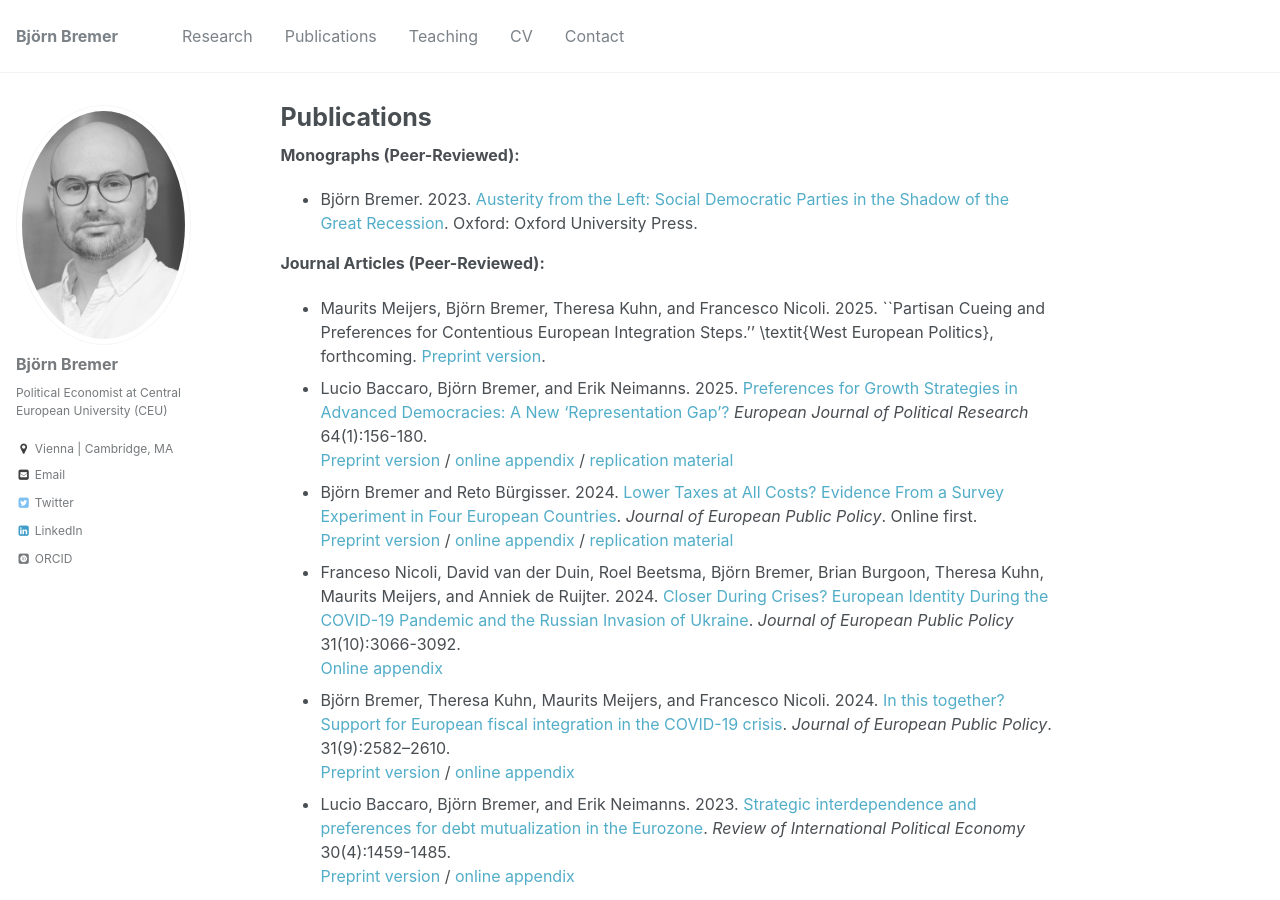
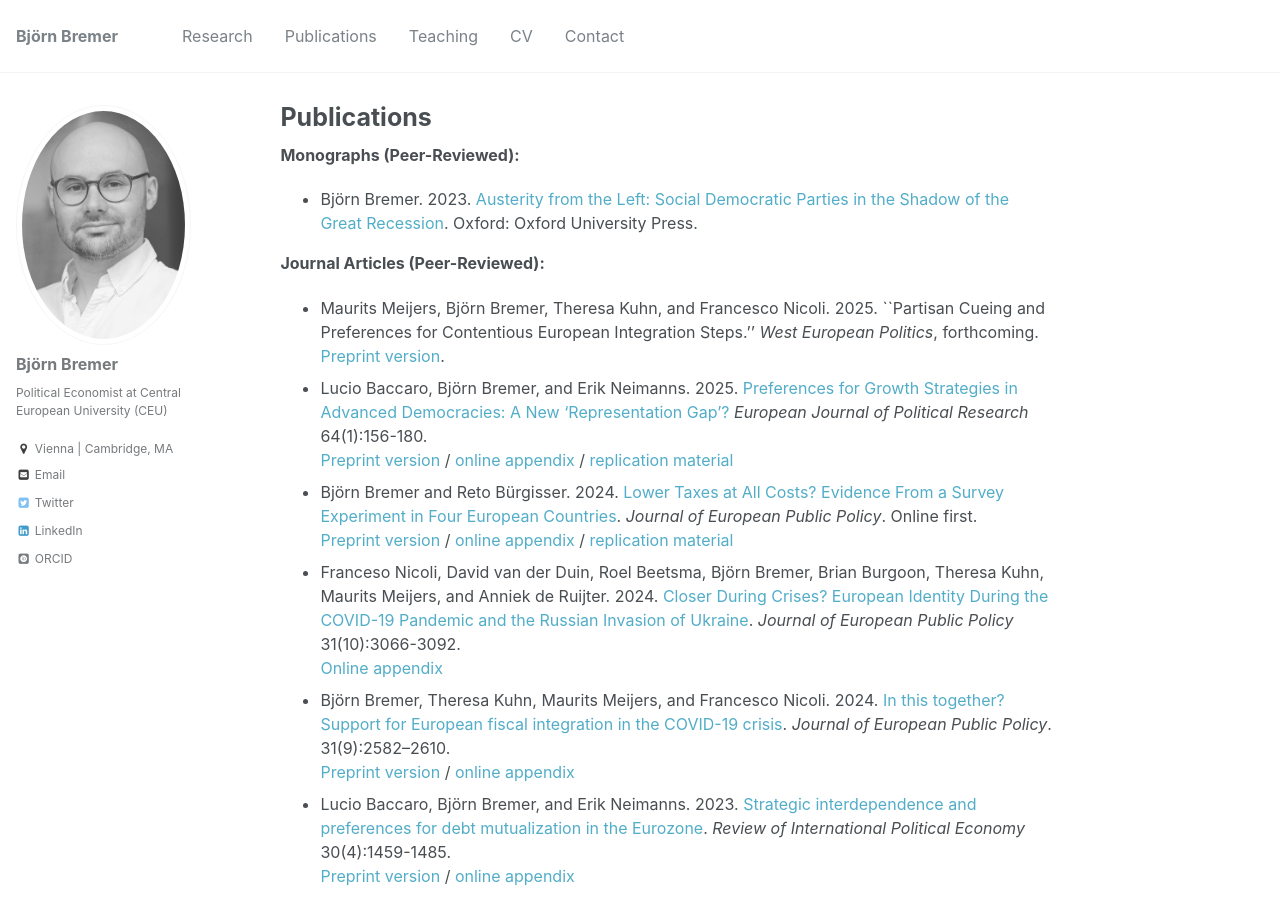
Before and after one commit to bjoernbremer/bjoernbremer.github.io, a Jekyll site: the page built from _pages/publications.md, in a window 1280 px wide and 900 px high. Built offline with Jekyll 4.4.1, drawn with Linux system fonts in a browser that asks for light colours; some web fonts are replaced.

Commit message:
Update publications.md

```diff
--- a/_pages/publications.md
+++ b/_pages/publications.md
@@ -10,7 +10,7 @@ author_profile: true
 * Björn Bremer. 2023. [Austerity from the Left: Social Democratic Parties in the Shadow of the Great Recession](https://global.oup.com/academic/product/austerity-from-the-left-9780192872210?facet_narrowbyprice_facet=50to100&lang=en&cc=mv#). Oxford: Oxford University Press.
 
 **Journal Articles (Peer-Reviewed):**
-* Maurits Meijers, Björn Bremer, Theresa Kuhn, and Francesco Nicoli. 2025. ``Partisan Cueing and Preferences for Contentious European Integration Steps.'' \textit{West European Politics}, forthcoming. [Preprint version](https://doi.org/10.31235/osf.io/bmf5e).
+* Maurits Meijers, Björn Bremer, Theresa Kuhn, and Francesco Nicoli. 2025. ``Partisan Cueing and Preferences for Contentious European Integration Steps.'' *West European Politics*, forthcoming. [Preprint version](https://doi.org/10.31235/osf.io/bmf5e).
 * Lucio Baccaro, Björn Bremer, and Erik Neimanns. 2025. [Preferences for Growth Strategies in Advanced Democracies: A New 'Representation Gap'?](https://doi.org/10.1111/1475-6765.12686) *European Journal of Political Research* 64(1):156-180. <br/>
 [Preprint version](https://pure.mpg.de/pubman/item/item_3528109_3/component/file_3528110/mpifg_dp23_4.pdf?mode=download) / [online appendix](https://ejpr.onlinelibrary.wiley.com/action/downloadSupplement?doi=10.1111%2F1475-6765.12686&file=ejpr12686-sup-0001-Appendix.pdf) / [replication material](https://ejpr.onlinelibrary.wiley.com/action/downloadSupplement?doi=10.1111%2F1475-6765.12686&file=ejpr12686-sup-0002-Replication.zip)
 * Björn Bremer and Reto Bürgisser. 2024. [Lower Taxes at All Costs? Evidence From a Survey Experiment in Four European Countries](https://doi.org/10.1080/13501763.2024.2333856). *Journal of European Public Policy*. Online first. <br/>
```
